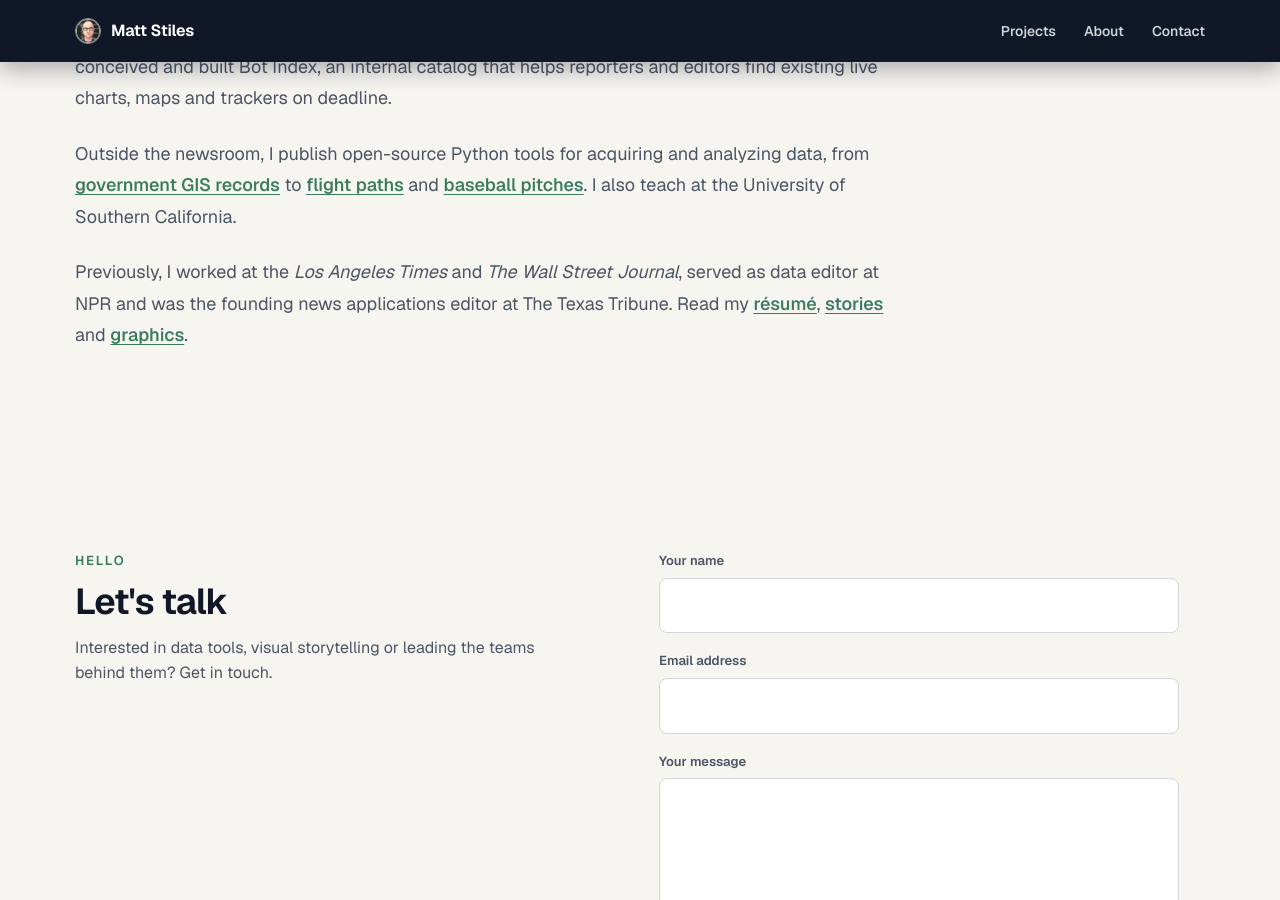
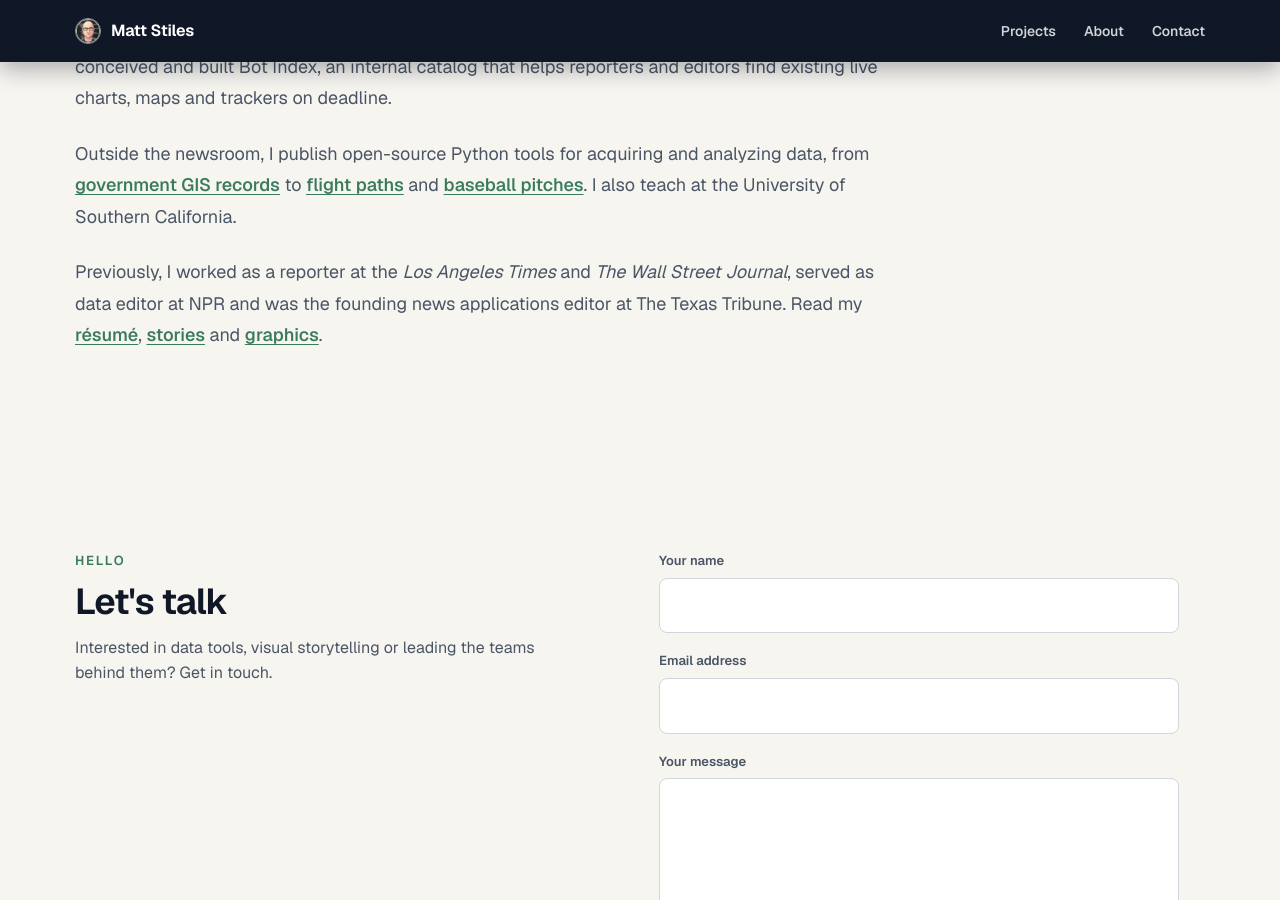
Before and after one commit to stiles/stiles.github.io, a Jekyll site: the page built from index.html, in a window 1280 px wide and 900 px high, scrolled down 4749 px. Built offline with Jekyll 4.4.1, drawn with Linux system fonts in a browser that asks for light colours.

Commit message:
copy tweaks

```diff
--- a/_config.yml
+++ b/_config.yml
@@ -12,7 +12,7 @@
   - builds data tools
   - leads technical teams
   - creates visual stories
-  - automates live coverage
+  - automates news workflows
 email: mattstiles@gmail.com
 url: https://mattstiles.me
 description: "Matt Stiles is a senior data and graphics editor at CNN who builds data tools, leads technical teams and develops visual stories."
--- a/_includes/about.html
+++ b/_includes/about.html
@@ -15,7 +15,7 @@
         <p>Outside the newsroom, I publish open-source Python tools for acquiring and analyzing data, from <a href="https://github.com/stiles/ezesri">government GIS records</a> to <a href="https://github.com/stiles/pyfr24">flight paths</a> and <a href="https://github.com/stiles/mound">baseball pitches</a>. I also teach at the University of Southern California.</p>
       </div>
       <div>
-        <p>Previously, I worked at the <em>Los Angeles Times</em> and <em>The Wall Street Journal</em>, served as data editor at NPR and was the founding news applications editor at The Texas Tribune. Read my <a href="{{ '/resume/' | relative_url }}">résumé</a>, <a href="https://authory.com/MattStiles">stories</a> and <a href="https://mattstiles.me/chartfeed/">graphics</a>.</p>
+        <p>Previously, I worked as a reporter at the <em>Los Angeles Times</em> and <em>The Wall Street Journal</em>, served as data editor at NPR and was the founding news applications editor at The Texas Tribune. Read my <a href="{{ '/resume/' | relative_url }}">résumé</a>, <a href="https://authory.com/MattStiles">stories</a> and <a href="https://mattstiles.me/chartfeed/">graphics</a>.</p>
       </div>
     </div>
   </div>
```
